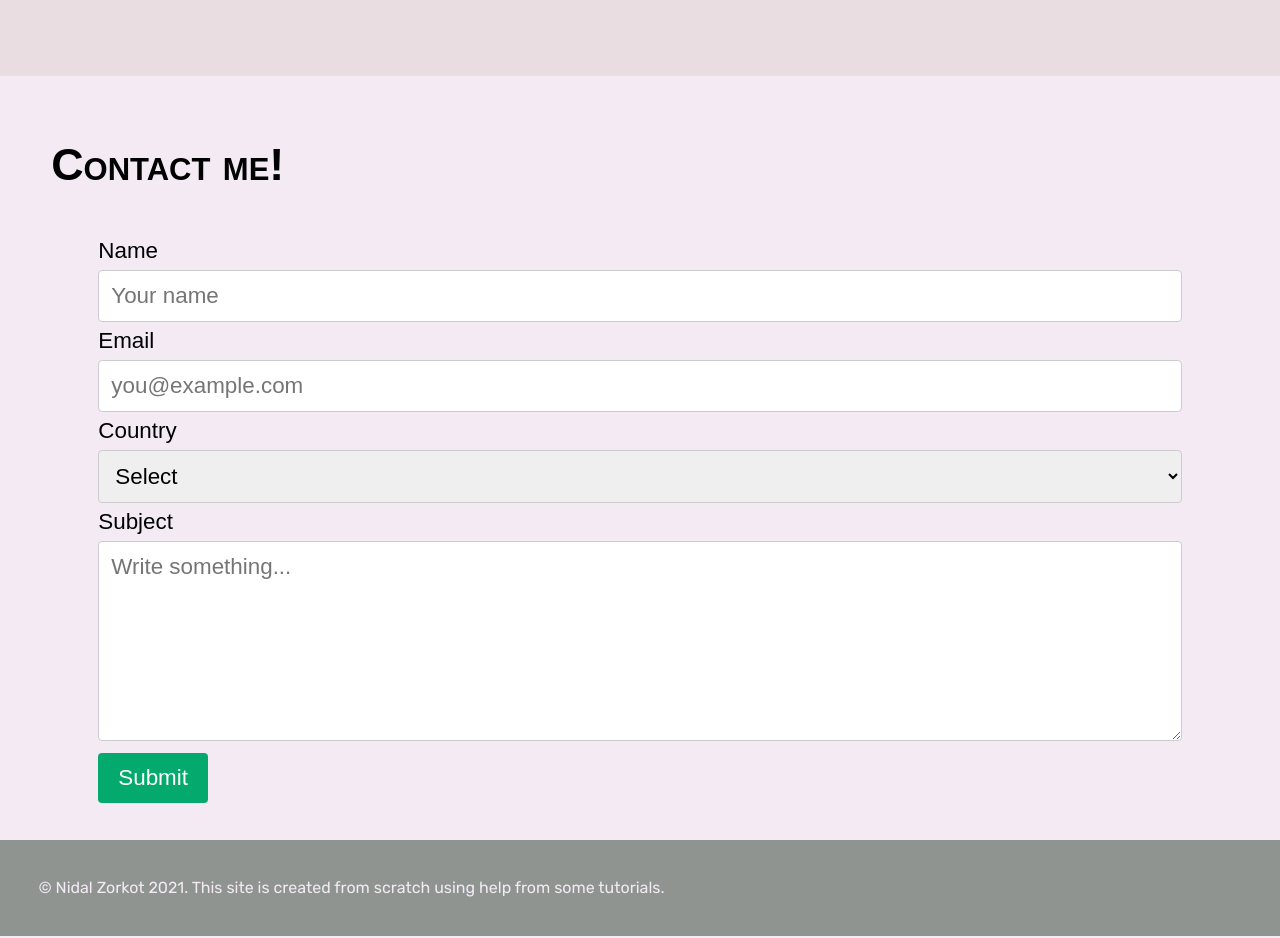
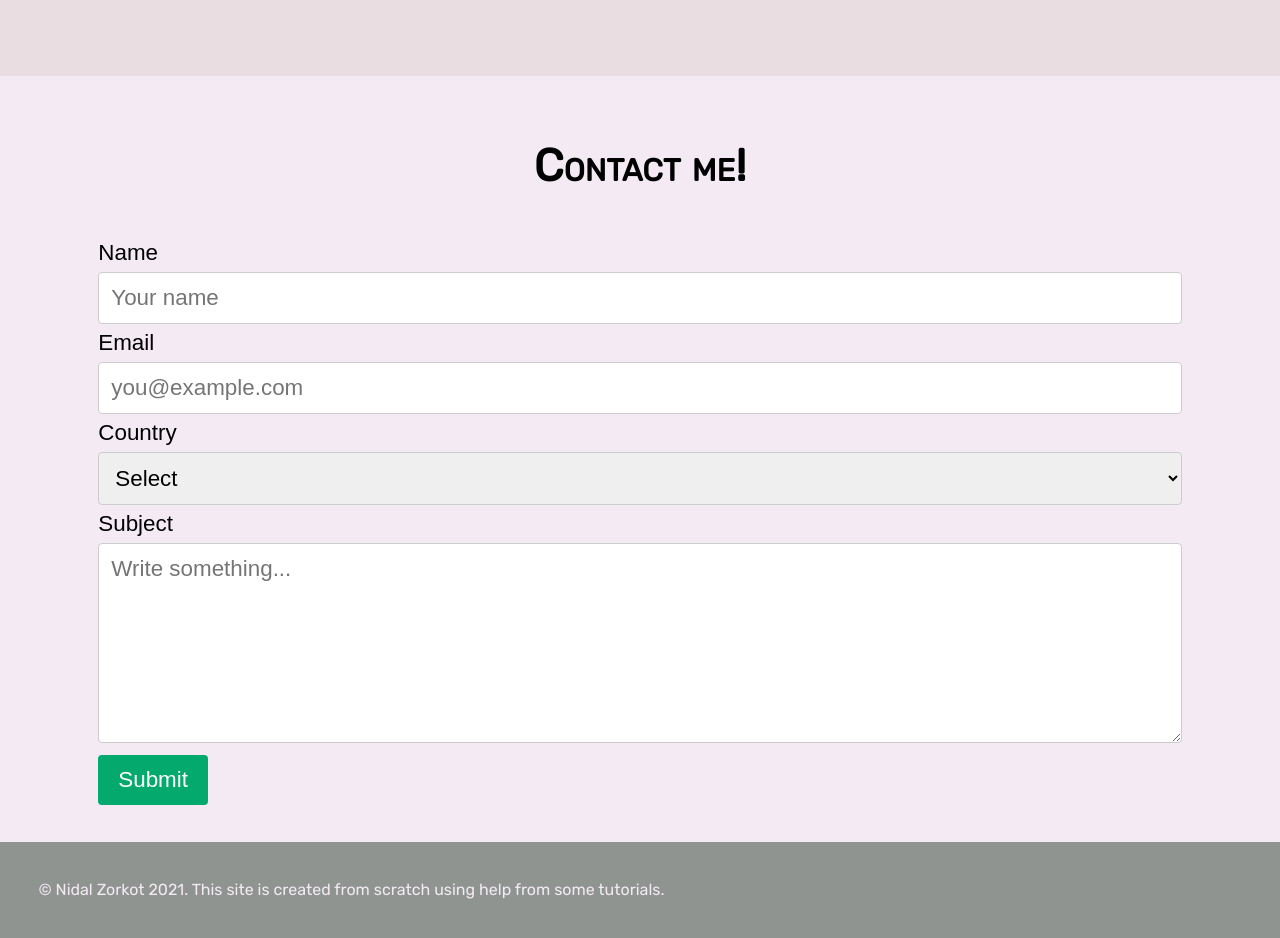
Before and after one commit to nidalzo/nidalzo.github.io, a plain HTML site: page index.html in a window 1280 px wide. Shown: the part 3160-4098 px from the top of the page. Drawn offline with nearby package versions, Linux system fonts and the light colour scheme.

Commit message:
Add files via upload

```diff
--- a/Css/style.css
+++ b/Css/style.css
@@ -138,6 +138,10 @@ h2, h3{
   background: #EADDE1;
 }
 
+#contact>h2{
+  text-align: center;
+  font-family: rubik, Arial, sans-serif;
+}
 
 footer{
   background: #8F9491;
@@ -175,6 +179,7 @@ footer{
 
 
   }
+
 
 
 input[type=text], select, textarea {
```
